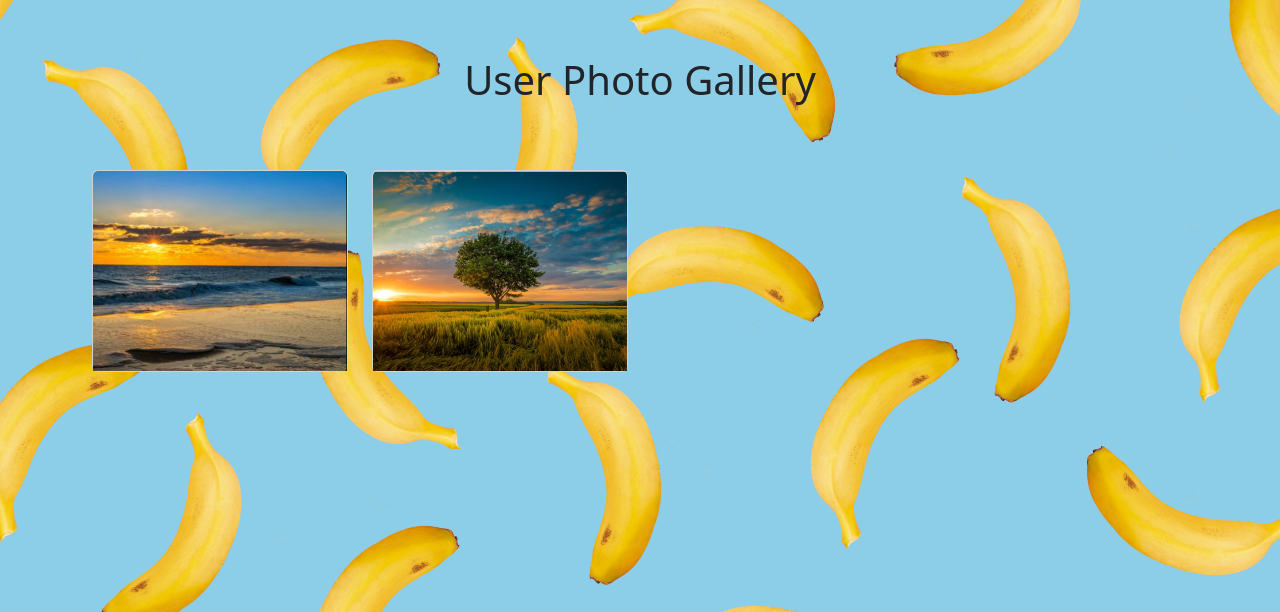
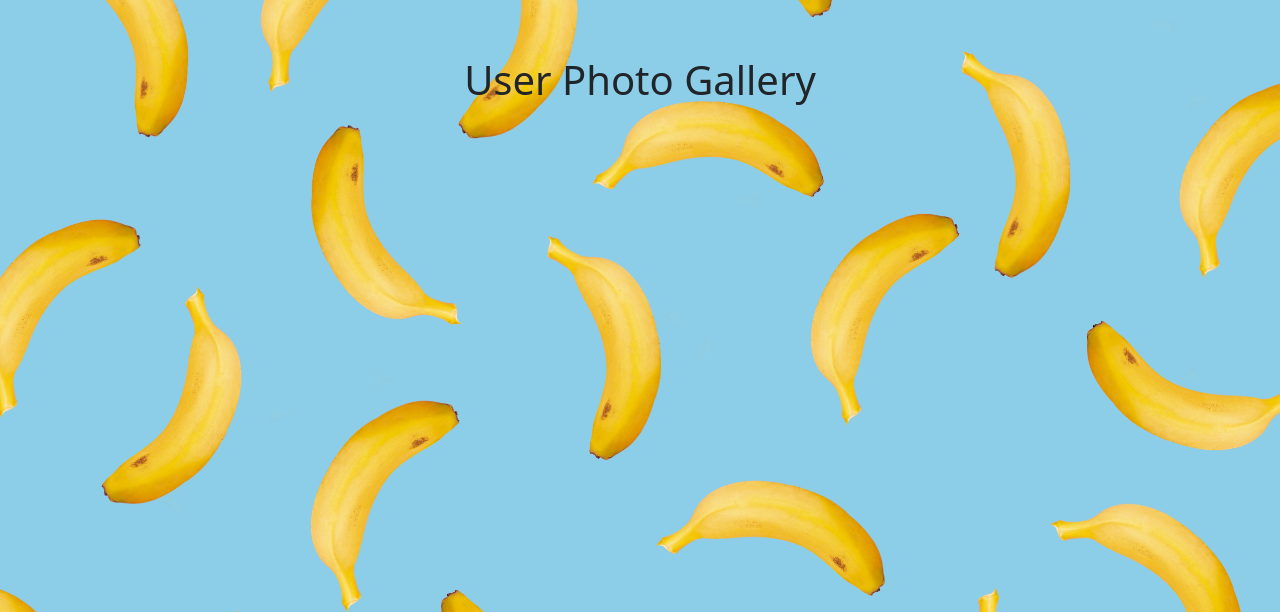
Before and after one commit to AryanilPanja/Photo_slideshow_app, a Flask app: a page that uses templates/history.html in a window 1280 px wide. Shown: the top 612 px of the page. Run offline with Flask 3, Linux system fonts and the light colour scheme; data that the repository does not hold is empty.

Commit message:
complete functionality of history page

```diff
--- a/templates/history.html
+++ b/templates/history.html
@@ -31,18 +31,7 @@
 <body>
   <div class="container">
     <h1 style="text-align: center;margin: 5%;" >User Photo Gallery</h1>
-    <div id="images" class="row row-cols-1 row-cols-md-4 g-4 photo-container">
-      <div class="col mb-4">
-        <div class="card">
-          <img src="../pics/beach.png" class="card-img-top" alt="Uploaded Photo">
-        </div>
-      </div>
-      <div class="col mb-4">
-        <div class="card">
-          <img src="../pics/nature.png" class="card-img-top" alt="Uploaded Photo">
-        </div>
-      </div>
-    </div>
+    <div id="images" class="row row-cols-1 row-cols-md-4 g-4 photo-container"></div>
   </div>
   <script>
     const username = '{{ username }}'
```
